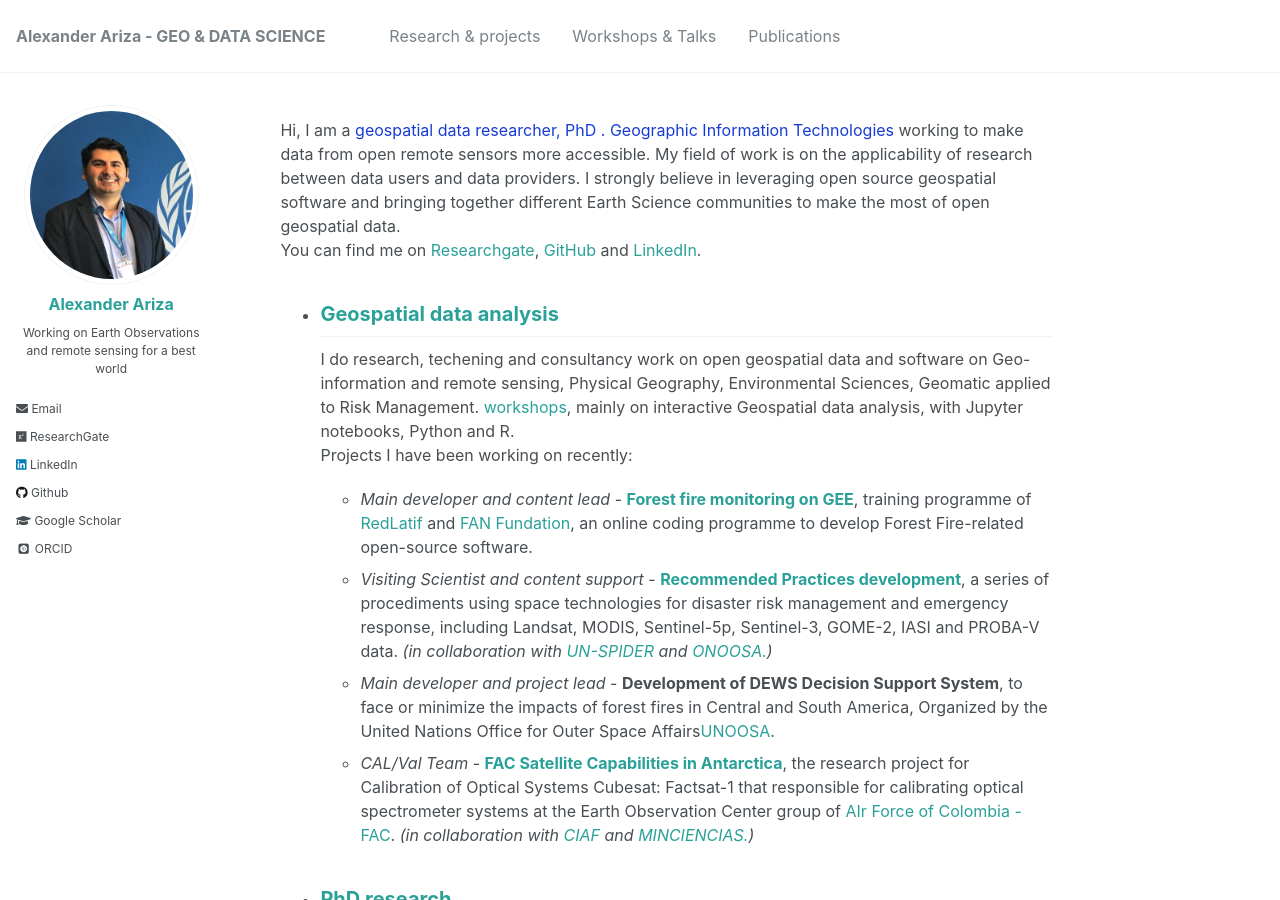
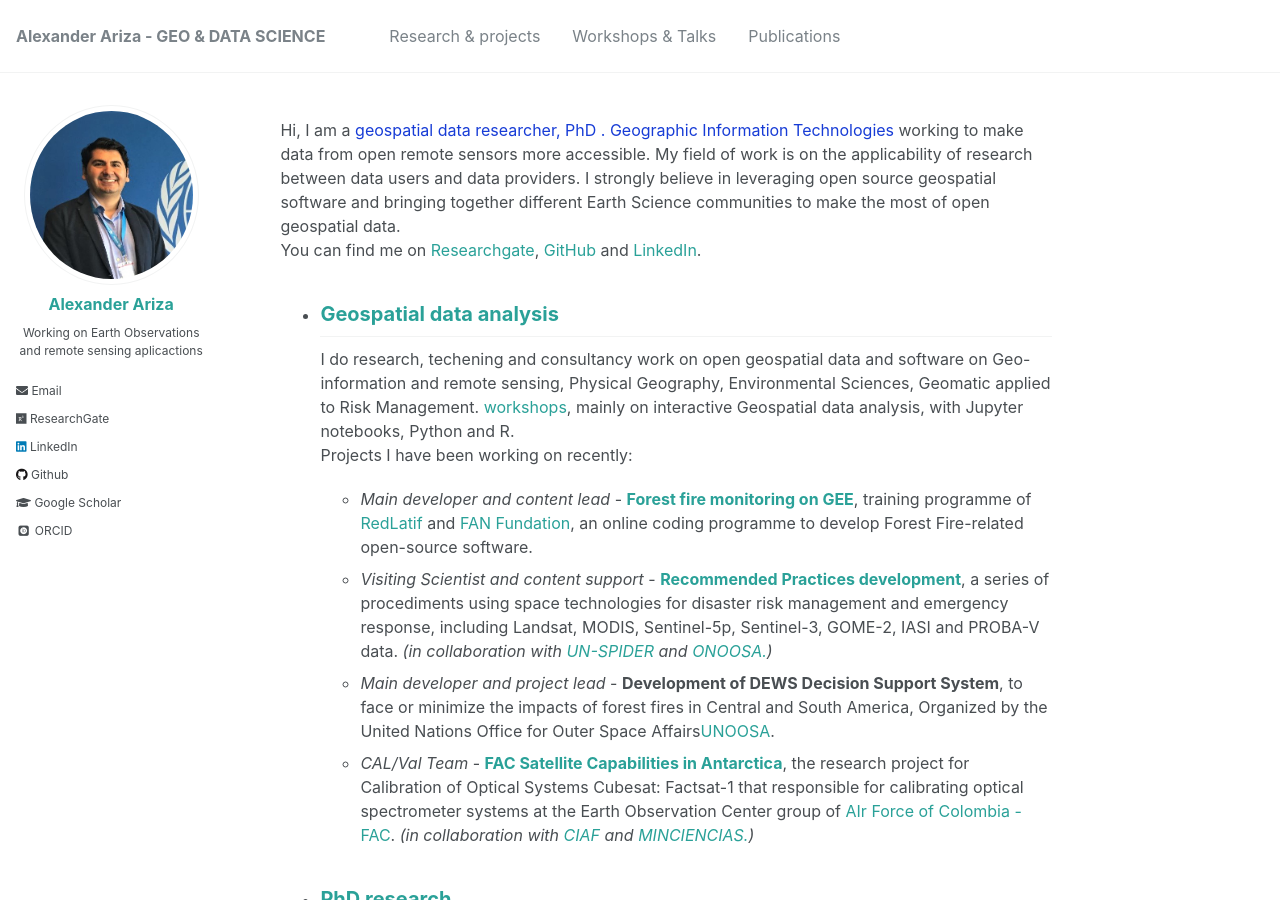
Before and after one commit to Alexanderariza/alexanderariza.github.io, a Jekyll site: the page built from _pages/about.md, in a window 1280 px wide and 900 px high. Built offline with Jekyll 4.4.1, drawn with Linux system fonts in a browser that asks for light colours; some web fonts are replaced.

Commit message:
Update _config.yml

```diff
--- a/_config.yml
+++ b/_config.yml
@@ -82,7 +82,7 @@ analytics:
 author:
   name             : " Alexander Ariza"
   avatar           : "logo.png"
-  bio              : "Working on Earth Observations and remote sensing for a best world"
+  bio              : "Working on Earth Observations and remote sensing aplicactions"
   location         :
   employer         :
   pubmed           :
```
